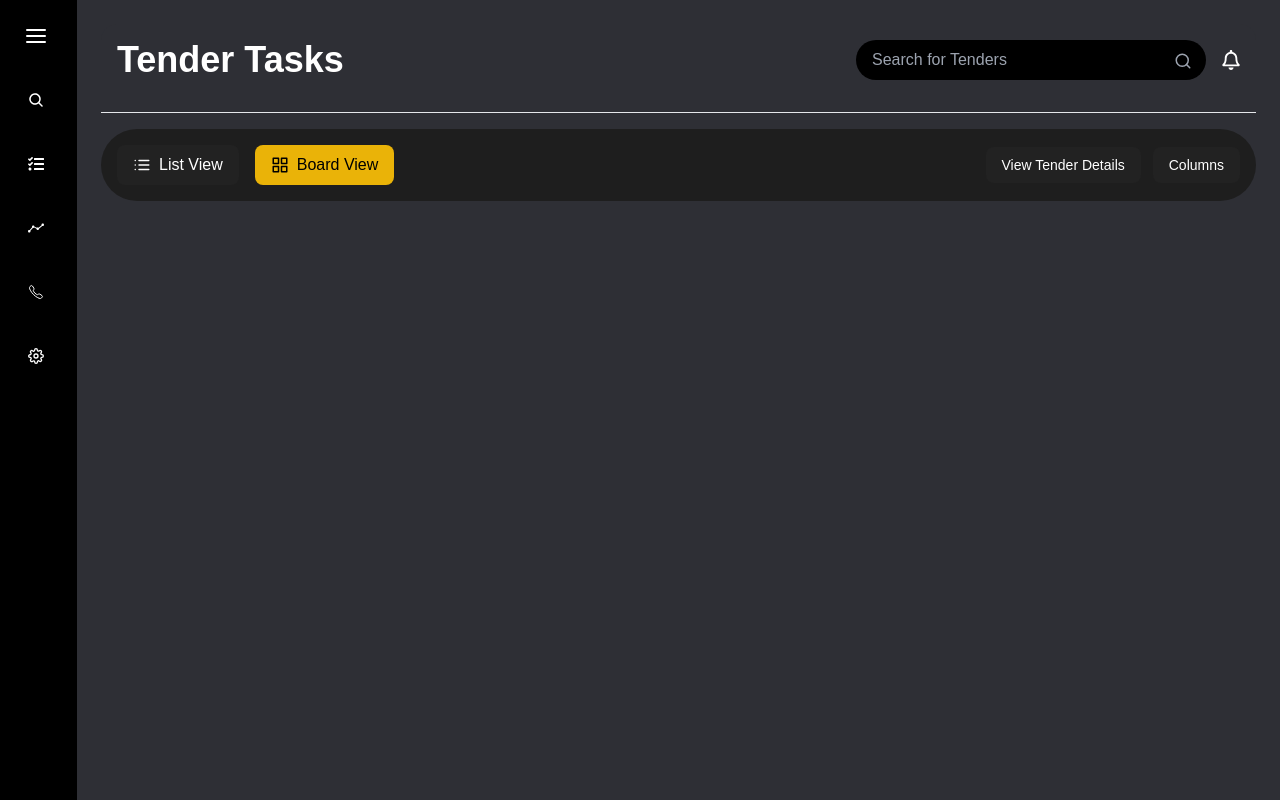
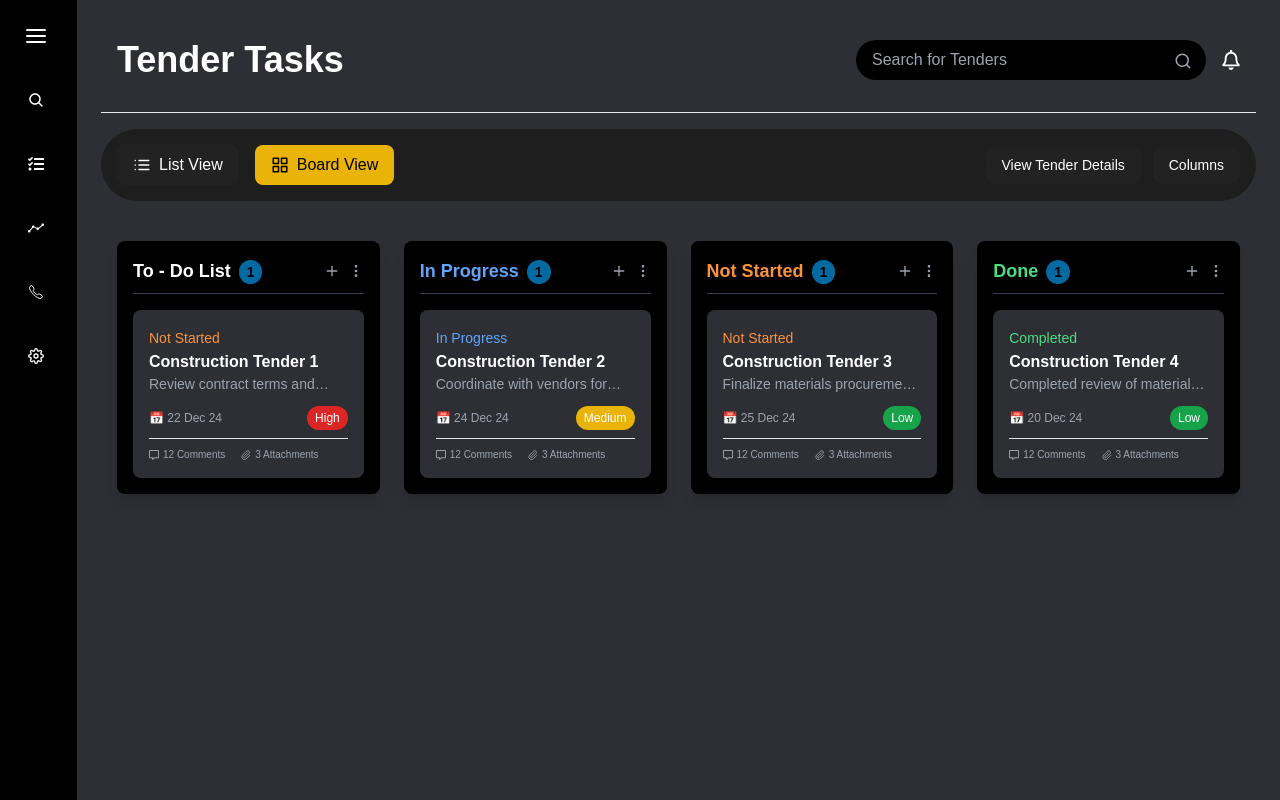
Before and after one commit to vish-ahire/tender, a Next.js app: page / in a window 1280 px wide. Built offline with nearby package versions, Linux system fonts and the light colour scheme.

Commit message:
board template done

```diff
--- /dev/null
+++ b/app/_component/Board.tsx
@@ -0,0 +1,19 @@
+"use client";
+
+import React, { useState } from "react";
+import Column from "./Column";
+import { columnsData } from "../../data/columnsData";
+
+const BoardView: React.FC = () => {
+  const [columns, setColumns] = useState(columnsData);
+
+  return (
+    <div className="w-full flex overflow-x-auto space-x-6 p-4">
+      {columns.map((column) => (
+        <Column key={column.id} column={column} />
+      ))}
+    </div>
+  );
+};
+
+export default BoardView;
--- /dev/null
+++ b/app/_component/Card.tsx
@@ -0,0 +1,66 @@
+import React from 'react';
+import { FaRegCommentAlt } from "react-icons/fa";
+import { GrAttachment } from "react-icons/gr";
+
+interface Task {
+  id: string;
+  title: string;
+  description: string;
+  assignee: string;
+  priority: string;
+  dueDate: string;
+  status: string;
+}
+
+interface CardProps {
+  task: Task;
+}
+
+const Card: React.FC<CardProps> = ({ task }) => {
+  const statusColors: Record<Task["status"], string> = {
+    "Not Started": "text-orange-400",
+    "In Progress": "text-blue-400",
+    "Completed": "text-green-400",
+  };
+
+  const priorityColors: Record<Task["priority"], string> = {
+    Low: "bg-green-600",
+    Medium: "bg-yellow-500",
+    High: "bg-red-600",
+  };
+
+  return (
+    <div className="bg-[#2e2f35] p-4 rounded-lg shadow-md">
+      {/* Status Label */}
+      <span className={`text-sm font-medium ${statusColors[task.status]}`}>
+        {task.status}
+      </span>
+
+      {/* Task Details */}
+      <h3 className="text-white font-semibold">{task.title}</h3>
+      <p className="text-gray-400 text-sm line-clamp-1">{task.description}</p>
+
+      {/* Footer */}
+      <div className="flex justify-between items-center mt-3">
+        <span className="text-xs text-gray-400">📅 {task.dueDate}</span>
+        <span className={`text-xs px-2 py-1 rounded-full ${priorityColors[task.priority]}`}>
+          {task.priority}
+        </span>
+      </div>
+      <hr className='my-2' />
+      <div className="flex items-center text-gray-400 text-[10px] space-x-4">
+        <p className="flex items-center space-x-1">
+          <FaRegCommentAlt className="text-[10px]" />
+          <span>12 Comments</span>
+        </p>
+        <p className="flex items-center space-x-1">
+          <GrAttachment className="text-[10px]" />
+          <span>3 Attachments</span>
+        </p>
+      </div>
+    </div>
+
+  );
+};
+
+export default Card;
--- /dev/null
+++ b/app/_component/Column.tsx
@@ -0,0 +1,47 @@
+import React from 'react';
+import Card from './Card';
+import { FiMoreVertical, FiPlus } from 'react-icons/fi';
+
+interface Task {
+  id: string;
+  title: string;
+  description: string;
+  assignee: string;
+  priority: "Low" | "Medium" | "High";
+  dueDate: string;
+  status: "Not Started" | "In Progress" | "Completed";
+}
+
+interface ColumnProps {
+  column: {
+    id: string;
+    title: string;
+    color: string;
+    tasks: Task[];
+  };
+}
+const Column: React.FC<ColumnProps> = ({ column }) => {
+  return (
+    <div className="w-1/3 bg-[#000000] p-4 rounded-lg shadow-lg">
+      {/* Column Header */}
+      <div className="flex justify-between items-center border-b border-gray-700 pb-2 mb-4">
+        <h2 className={`text-lg font-semibold ${column.color}`}>{column.title}
+        <span className="text-sm text-black font-bold bg-sky-700 mx-2 px-2 py-1 rounded-full ">{column.tasks.length}</span>
+        </h2>
+        <div className="flex items-center space-x-2">
+          <FiPlus className="cursor-pointer text-gray-400 hover:text-white" />
+          <FiMoreVertical className="cursor-pointer text-gray-400 hover:text-white" />
+        </div>
+      </div>
+
+      {/* Task List */}
+      <div className="space-y-4">
+        {column.tasks.map((task) => (
+          <Card key={task.id} task={task} />
+        ))}
+      </div>
+    </div>
+  );
+};
+
+export default Column;
--- a/app/page.tsx
+++ b/app/page.tsx
@@ -2,9 +2,10 @@
 import { useState } from "react";
 import { FiSearch, FiList, FiGrid } from "react-icons/fi";
 import { FaRegBell } from "react-icons/fa";
+import BoardView from "./_component/Board";
 
 export default function Home() {
-  const [view, setView] = useState<"list" | "board">("board");
+  const [view, setView] =  useState<"list" | "board">("board");
 
   return (
     <div className="min-h-screen w-full bg-[#2e2f35] text-white p-6">
@@ -56,6 +57,7 @@ export default function Home() {
           </button>
         </div>
       </div>
+      <div className="mt-6">{view === "board" ? <BoardView /> : ""}</div>
     </div>
   );
 }
--- /dev/null
+++ b/data/columnsData.tsx
@@ -0,0 +1,133 @@
+export interface Task {
+    id: string;
+    title: string;
+    description: string;
+    assignee: string;
+    priority: "Low" | "Medium" | "High";
+    dueDate: string;
+    status: "Not Started" | "In Progress" | "Completed";
+  }
+
+interface Column {
+  id: string;
+  title: string;
+  color: string;
+  tasks: Task[];
+}
+export const columnsData: Column[] = [
+  {
+    id: "todo",
+    title: "To - Do List",
+    color: "text-yellow-400",
+    tasks: [
+      {
+        id: "1",
+        title: "Construction Tender 1",
+        description: "Review contract terms and update requirements.",
+        assignee: "John Doe",
+        priority: "High",
+        dueDate: "22 Dec 24",
+        status: "Not Started",
+      },
+    ],
+  },
+  {
+    id: "progress",
+    title: "In Progress",
+    color: "text-blue-400",
+    tasks: [
+      {
+        id: "2",
+        title: "Construction Tender 2",
+        description: "Coordinate with vendors for pricing.",
+        assignee: "Jane Smith",
+        priority: "Medium",
+        dueDate: "24 Dec 24",
+        status: "In Progress",
+      },
+    ],
+  },
+  {
+    id: "notStarted",
+    title: "Not Started",
+    color: "text-orange-400",
+    tasks: [
+      {
+        id: "3",
+        title: "Construction Tender 3",
+        description: "Finalize materials procurement plan.",
+        assignee: "Alice Johnson",
+        priority: "Low",
+        dueDate: "25 Dec 24",
+        status: "Not Started",
+      },
+    ],
+  },
+  {
+    id: "done",
+    title: "Done",
+    color: "text-green-400",
+    tasks: [
+      {
+        id: "4",
+        title: "Construction Tender 4",
+        description: "Completed review of materials procurement.",
+        assignee: "Bob Williams",
+        priority: "Low",
+        dueDate: "20 Dec 24",
+        status: "Completed",
+      },
+    ],
+  },
+];
+
+// export const columnsData: Column[] = [
+//   {
+//     id: "todo",
+//     title: "To - Do List",
+//     color: "text-yellow-400",
+//     tasks: [
+//       {
+//         id: "1",
+//         title: "Construction Tender 1",
+//         description: "Review contract terms and update requirements.",
+//         assignee: "John Doe",
+//         priority: "High",
+//         dueDate: "22 Dec 24",
+//         status: "Not Started",
+//       },
+//     ],
+//   },
+//   {
+//     id: "progress",
+//     title: "In Progress",
+//     color: "text-blue-400",
+//     tasks: [
+//       {
+//         id: "2",
+//         title: "Construction Tender 2",
+//         description: "Coordinate with vendors for pricing.",
+//         assignee: "Jane Smith",
+//         priority: "Medium",
+//         dueDate: "24 Dec 24",
+//         status: "In Progress",
+//       },
+//     ],
+//   },
+//   {
+//     id: "notStarted",
+//     title: "Not Started",
+//     color: "text-orange-400",
+//     tasks: [
+//       {
+//         id: "3",
+//         title: "Construction Tender 3",
+//         description: "Finalize materials procurement plan.",
+//         assignee: "Alice Johnson",
+//         priority: "Low",
+//         dueDate: "25 Dec 24",
+//         status: "Not Started",
+//       },
+//     ],
+//   },
+// ];
```
